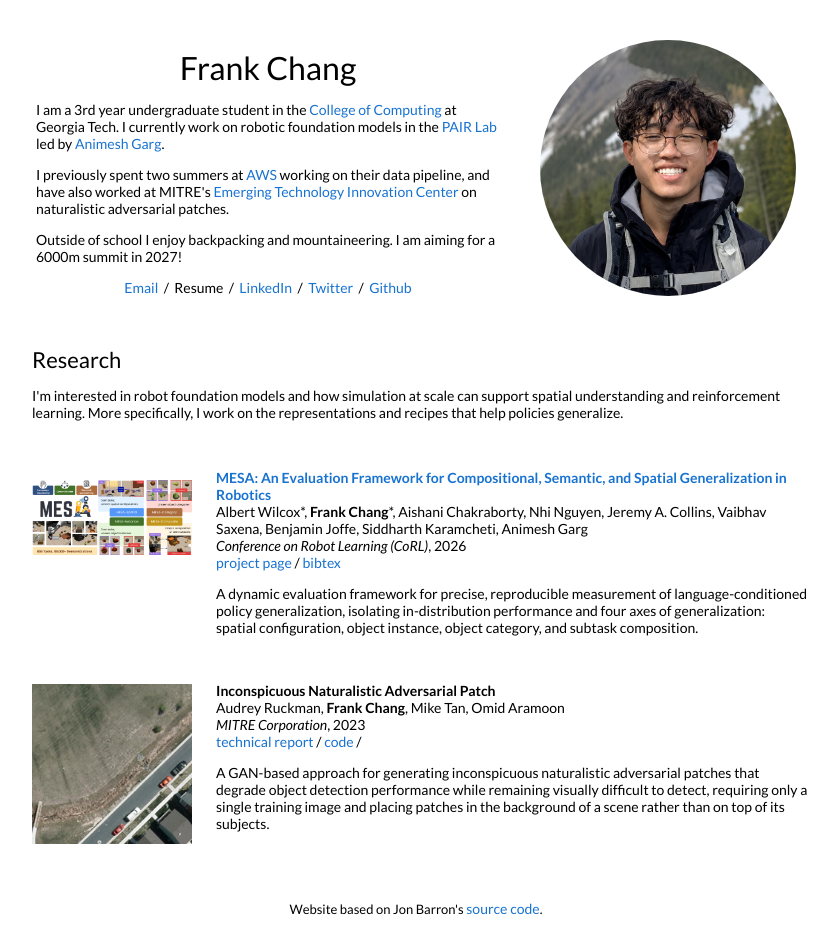
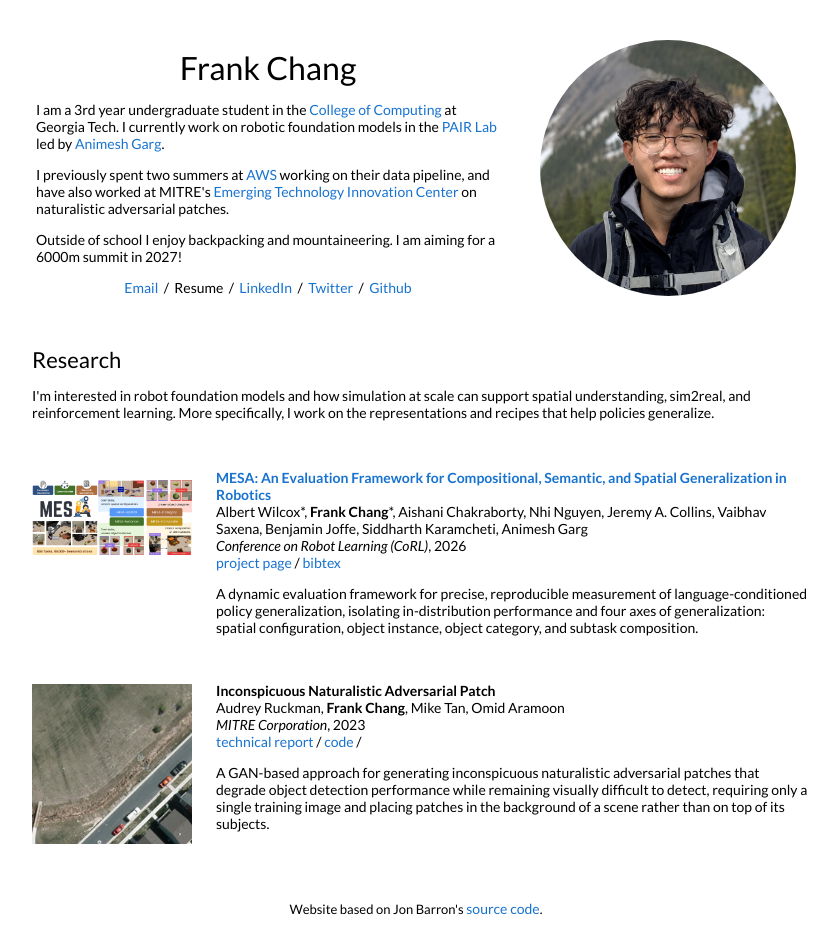
Before and after one commit to frankchang1000/frankchang1000.github.io, a Jekyll site: the page built from _posts/2026-01-01-mesa.markdown, in a window 1280 px wide. Shown: the whole page, without its empty margins (224-1062 px from the left). Built offline with Jekyll 4.4.1, drawn with Linux system fonts in a browser that asks for light colours.

Commit message:
Add sim2real to research blurb

```diff
--- a/_layouts/default.html
+++ b/_layouts/default.html
@@ -50,7 +50,7 @@
             <td style="padding:16px;width:100%;vertical-align:middle">
               <h2>Research</h2>
               <p>
-                I'm interested in robot foundation models and how simulation at scale can support spatial understanding and reinforcement learning. More specifically, I work on the representations and recipes that help policies generalize.
+                I'm interested in robot foundation models and how simulation at scale can support spatial understanding, sim2real, and reinforcement learning. More specifically, I work on the representations and recipes that help policies generalize.
               </p>
             </td>
           </tr>
```
